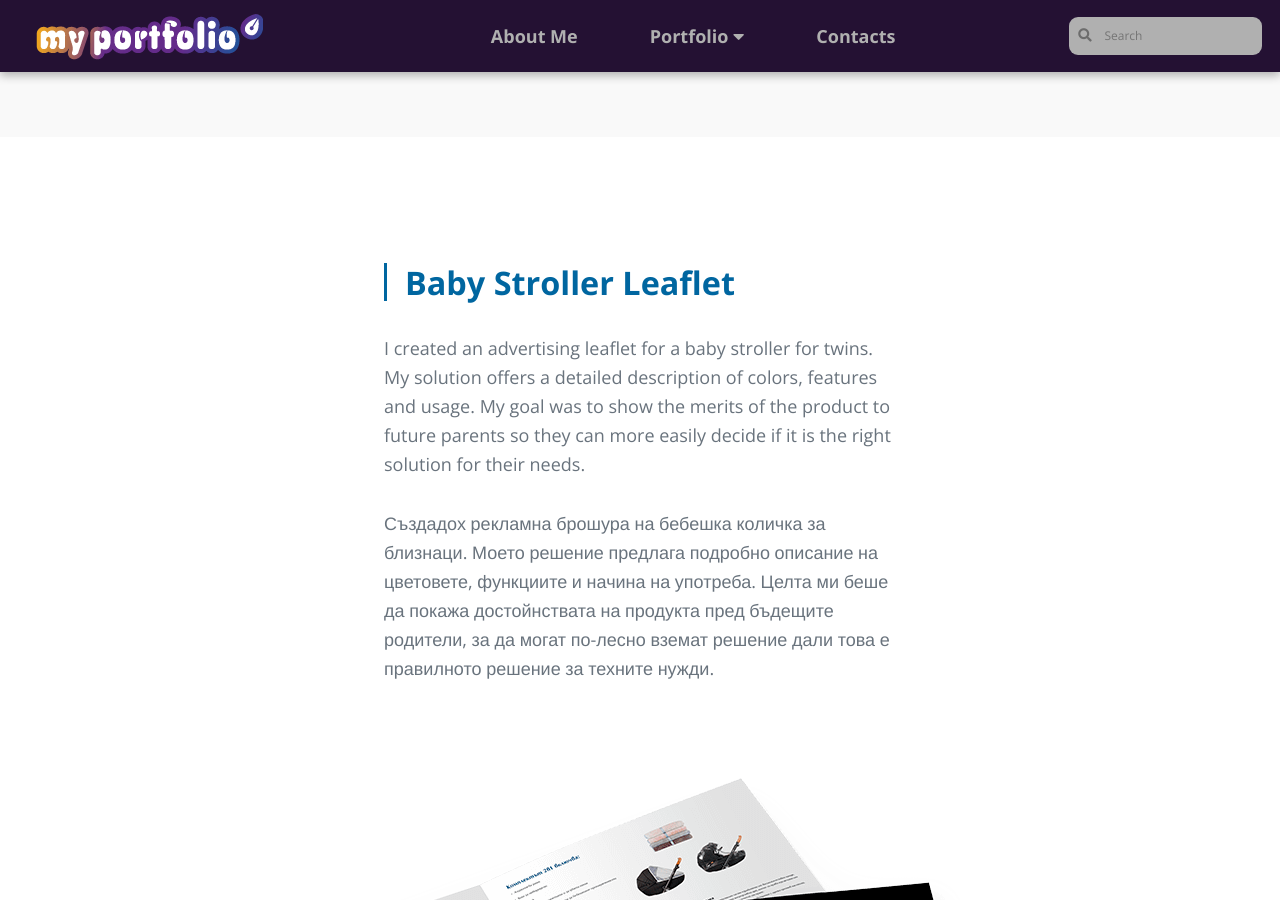
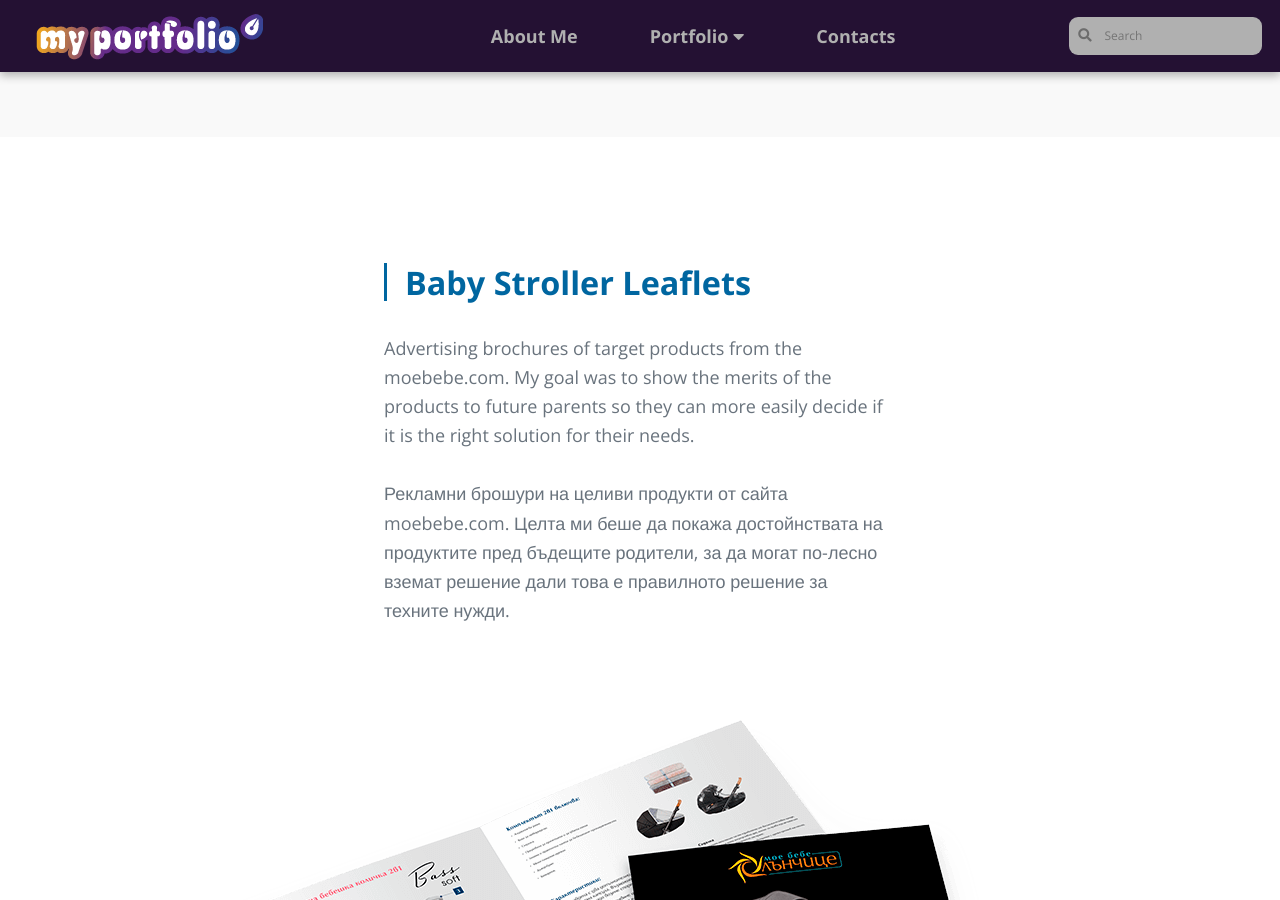
Before and after one commit to LiliyaMilanova/myportfolio, a Jekyll site: the page built from graphic-design-sunshane-shop.html, in a window 1280 px wide and 900 px high, scrolled down 3291 px. Built offline with Jekyll 4.4.1, drawn with Linux system fonts in a browser that asks for light colours; nearby versions of some CDN libraries.

Commit message:
Update graphic-design-sunshane-shop.html

```diff
--- a/graphic-design-sunshane-shop.html
+++ b/graphic-design-sunshane-shop.html
@@ -98,9 +98,9 @@ permalink: /portfolio/graphic-design/sunshane-shop
 
             <section class="project-two-type">
                 <article class="internal-title">
-                    <h3>Baby Stroller Leaflet</h3>
-                    <p>I created an advertising leaflet for a baby stroller for twins. My solution offers a detailed description of colors, features and usage. My goal was to show the merits of the product to future parents so they can more easily decide if it is the right solution for their needs.</p>
-                    <p>Създадох рекламна брошура на бебешка количка за близнаци. Моето решение предлага подробно описание на цветовете, функциите и начина на употреба. Целта ми беше да покажа достойнствата на продукта пред бъдещите родители, за да могат по-лесно вземат решение дали това е правилното решение за техните нужди.</p>
+                    <h3>Baby Stroller Leaflets</h3>
+                    <p>Advertising brochures of target products from the moebebe.com. My goal was to show the merits of the products to future parents so they can more easily decide if it is the right solution for their needs.</p>
+                    <p>Рекламни брошури на целиви продукти от сайта moebebe.com. Целта ми беше да покажа достойнствата на продуктите пред бъдещите родители, за да могат по-лесно вземат решение дали това е правилното решение за техните нужди.</p>
                 </article>
                 <article class="simple-img">
                      <article class="img-flyer">
```
